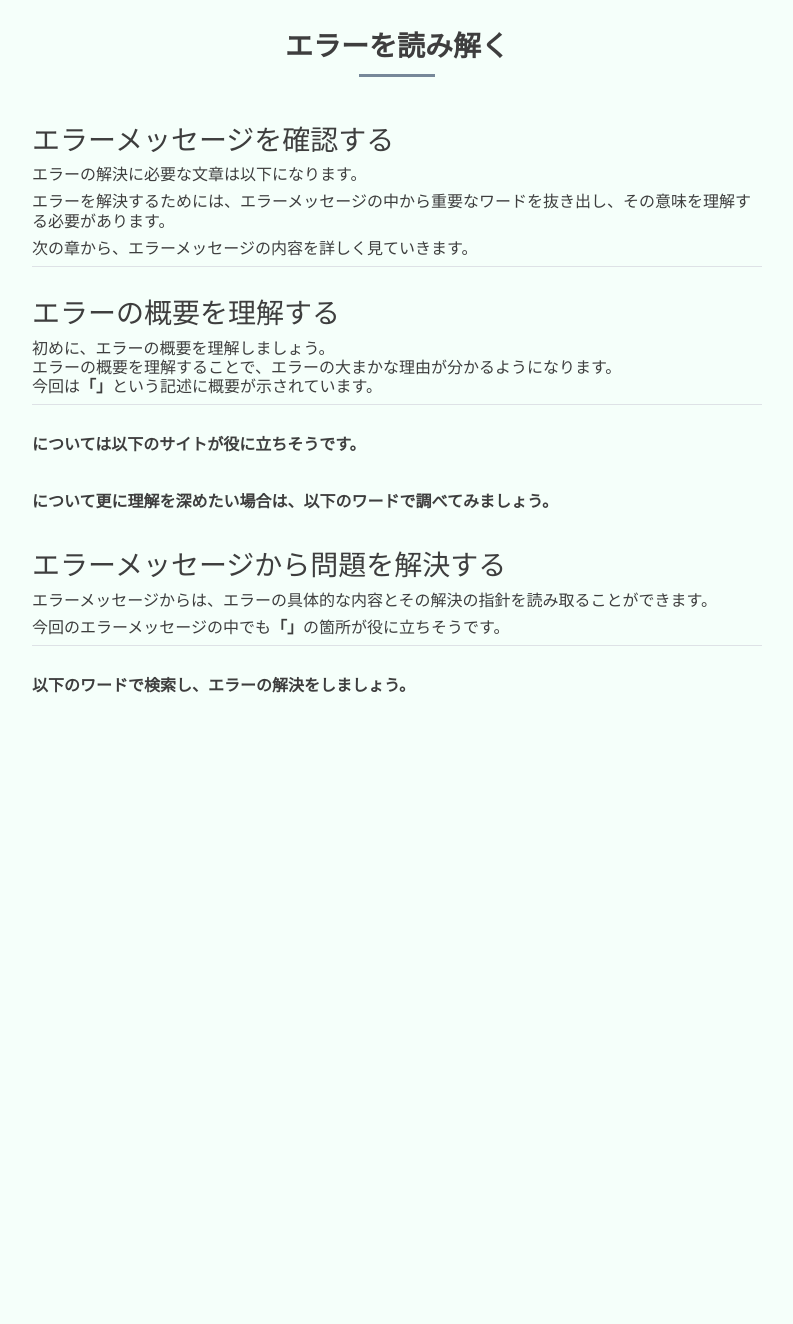
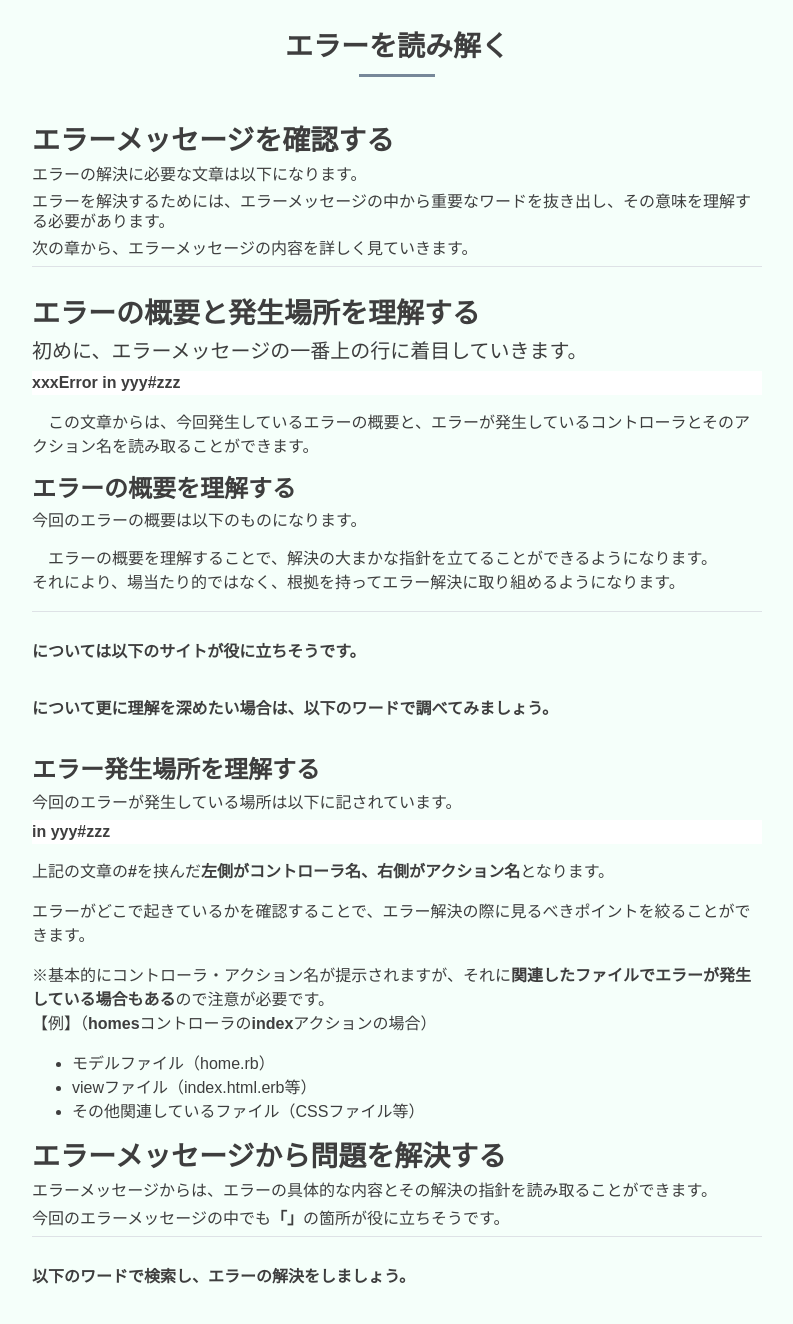
Before and after one commit to kouki512/Python-Search_support-proto, a Django app: template search_word/templates/search_word/suggest_result.html in a window 1280 px wide. Shown: the part 56-1380 px from the top of the page, without its empty margins (243-1036 px from the left). Before the commit the page ends 749 px from the top, so only its background shows below. Run offline with Django 3.2, Linux system fonts and the light colour scheme; the template is opened without the code that fills it, so the values that code supplies are empty.

Commit message:
文章の変更

```diff
--- a/search_word/static/css/search.css
+++ b/search_word/static/css/search.css
@@ -1,4 +1,7 @@
 /* top.html */
+p{
+  font-weight: 550;
+}
 .top-contents{
   margin-top: 30px;
 }
--- a/search_word/templates/search_word/suggest_result.html
+++ b/search_word/templates/search_word/suggest_result.html
@@ -7,20 +7,30 @@
         <div class="col-lg-8 contents-wrapper">
             <h2 class="section-title ">エラーを読み解く</h2>
             <div class="step all_message">
-                <h3>エラーメッセージを確認する</h3>
+                <h3><b>エラーメッセージを確認する</b></h3>
                 <h6>エラーの解決に必要な文章は以下になります。</h6>
                     <h6><b>{{object.error_message|linebreaksbr}}</b></h6>
                     <h6>エラーを解決するためには、エラーメッセージの中から重要なワードを抜き出し、その意味を理解する必要があります。</h6>
                     <h6>次の章から、エラーメッセージの内容を詳しく見ていきます。</h6>
 
             </div>
+            <div class="section">
                 <div class="step step1">
-                <h3>エラーの概要を理解する</h3>
-                <h6>
-                    初めに、エラーの概要を理解しましょう。<br>
+                    <h3><b>エラーの概要と発生場所を理解する</b></h3>
+
+                        <!-- 初めに、エラーの概要を理解しましょう。<br>
                         エラーの概要を理解することで、エラーの大まかな理由が分かるようになります。<br>
-                    今回は<b>「{{collection_result.general_error}}」</b>という記述に概要が示されています。
-                </h6>
+                        今回は<b>「{{collection_result.general_error}}」</b>という記述に概要が示されています。 -->
+                        <h5>初めに、エラーメッセージの一番上の行に着目していきます。</h5>
+
+                        <p class="error-result-content"><b>xxxError in yyy#zzz</b></p>
+                        <p>　この文章からは、今回発生しているエラーの概要と、エラーが発生しているコントローラとそのアクション名を読み取ることができます。</p>
+                        <div class="focus-general_error">
+                            <h4><b>エラーの概要を理解する</b></h4>
+                            <h6>今回のエラーの概要は以下のものになります。</h6>
+                            <p class="error-result-content"><b>{{collection_result.general_error}}</b></p>
+                            <p>　エラーの概要を理解することで、解決の大まかな指針を立てることができるようになります。<br>それにより、場当たり的ではなく、根拠を持ってエラー解決に取り組めるようになります。</p>
+                        </div>
                 </div>
                 <div class="step-title">
                     <h6>{{collection_result.general_error}}については以下のサイトが役に立ちそうです。</h6>
@@ -54,9 +64,24 @@
                         {% endfor %}
                     </tbody>
                 </table>
-
+                <div class="focus-path">
+                    <h4><b>エラー発生場所を理解する</b></h4>
+                    <h6>今回のエラーが発生している場所は以下に記されています。</h6>
+                    <p class="error-result-content"><b>in yyy#zzz</b></p>
+                    <p>上記の文章の<b>#</b>を挟んだ<b>左側がコントローラ名、右側がアクション名</b>となります。</p>
+                    <p>エラーがどこで起きているかを確認することで、エラー解決の際に見るべきポイントを絞ることができます。</p>
+                    <p>※基本的にコントローラ・アクション名が提示されますが、それに<b>関連したファイルでエラーが発生している場合もある</b>ので注意が必要です。<br>
+                    【例】（homesコントローラのindexアクションの場合）
+                    <ul>
+                        <li>モデルファイル（home.rb）</li>
+                        <li>viewファイル（index.html.erb等）</li>
+                        <li>その他関連しているファイル（CSSファイル等）</li>
+                    </ul>
+                    </p>
+                </div>
+            </div>
             <div class="step step2">
-                <h3>エラーメッセージから問題を解決する</h3>
+                <h3><b>エラーメッセージから問題を解決する</b></h3>
                 <h6>エラーメッセージからは、エラーの具体的な内容とその解決の指針を読み取ることができます。</h6>
                 <h6>今回のエラーメッセージの中でも<b>「{{collection_result.error_detail}}」</b>の箇所が役に立ちそうです。</h6>
             </div>
```
Lines whose indentation alone changed are shown as unchanged.
